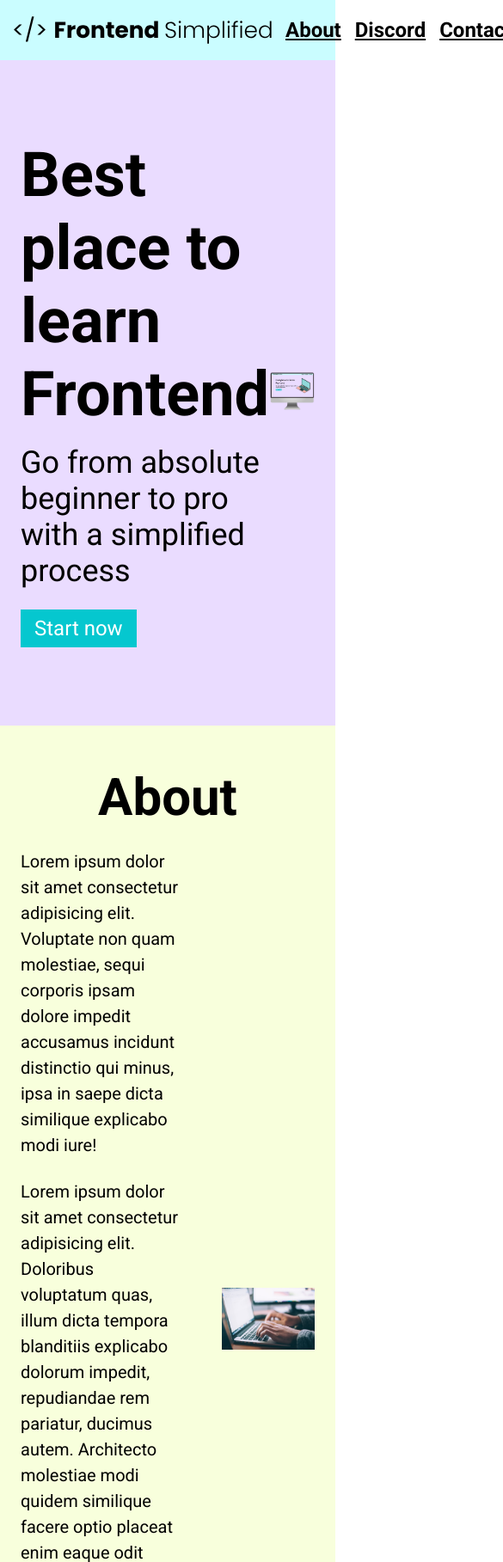
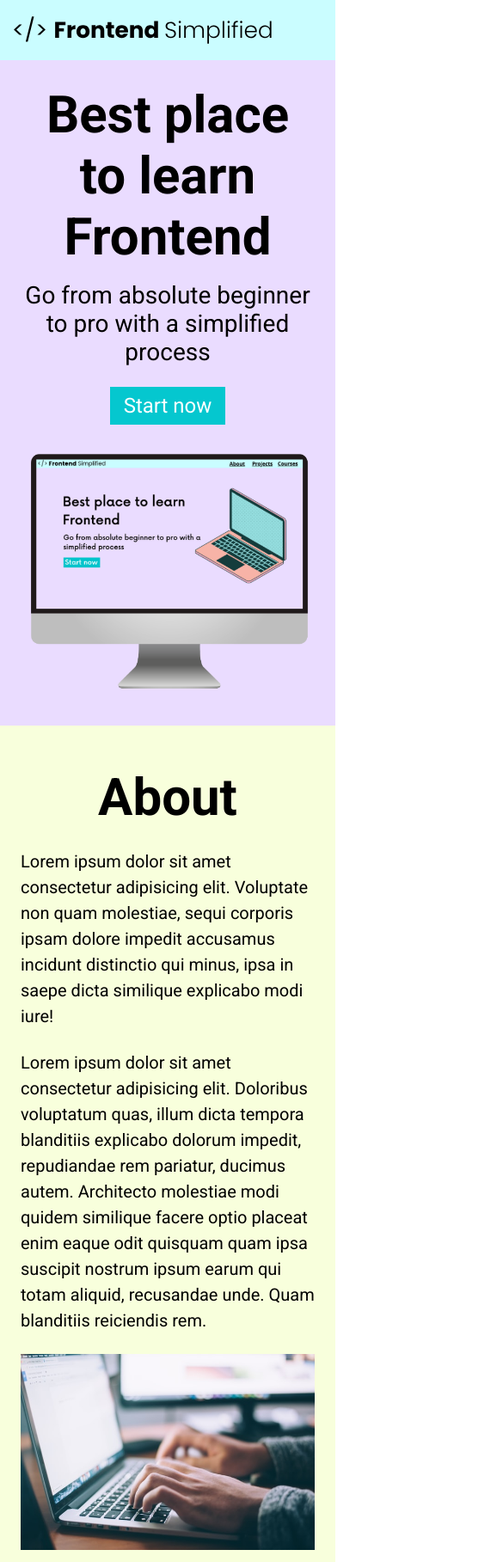
Before and after one commit to gasabi23/ppproject, a plain HTML site: page index.html in a window 390 px wide. Shown: the top 1817 px of the page at 86% size, 585 px wide, since content can reach past the window. Drawn offline with Linux system fonts and the light colour scheme.

Commit message:
moreCode

```diff
--- a/index.html
+++ b/index.html
@@ -9,7 +9,7 @@
 <body>
     <section>
        <nav>
-        <img src="./Assets/FES.svg" class="logo" alt="">
+        <img class="logo" src="./Assets/FES.svg" alt=""/>
         <ul>
             <li><a href="#about">About</a></li>
             <li><a href="#discord">Discord</a></li>
@@ -18,10 +18,10 @@
        </nav>
        <header>
         <div class="row">
-        <div>
+        <div class="home__description">
         <h1>Best place to learn Frontend</h1>
         <p class="subheader">Go from absolute beginner to pro with a simplified process</p>
-        <button>Start now</button>
+        <button class="home__description--button">Start now</button>
         </div>
         <figure>
             <img src="./Assets/laptop.png" alt="Home page image">
@@ -87,11 +87,11 @@
 
     <footer>
         <img class="footer__logo" src="./Assets/FES.svg" alt="">
-        <div class="footer__link">
-            <a href="#about">About</a>
-            <a href="#discord">Discord</a>
-            <a href="#contact">Contact</a>
-            <a href="#courses">Courses</a>
+        <div class="footer__links">
+            <a class="footer__link" href="#about">About</a>
+            <a class="footer__link" href="#discord">Discord</a>
+            <a class="footer__link" href="#contact">Contact</a>
+            <a class="footer__link" href="#courses">Courses</a>
         </div>
         <p>Copyright Frontend Simplified</p>
     </footer>
--- a/style.css
+++ b/style.css
@@ -140,6 +140,7 @@
     display: flex;
     flex-direction: column;
     margin: 0 auto;
+    padding: 0 24px;
  }
 
  input, textarea {
@@ -163,10 +164,78 @@
    max-width: 480px;
    margin-bottom: 16px;
  }
- .footer__link {
+ .footer__links {
     margin-bottom: 32px;
  }
 
  .footer__link {
    padding: 0 16px;
  }
+
+ /* SMALL PHONES, TABLETS, LARGE SMARTPHONES */
+
+ @media (max-width: 728px) {
+   .row {
+      flex-direction: column;
+   }
+
+   .home__description {
+      margin-bottom: 24px;
+      display: flex;
+      flex-direction: column;
+      align-items: center;
+   }
+
+   .home__description--button {
+      max-width: 240px;
+   }
+
+   h1 {
+      text-align: center;
+      font-size: 60px;
+   }
+
+   .subheader {
+      text-align: center;
+      font-size: 28px;
+   }
+
+   nav ul {
+      display: none;
+    }
+
+    .section__description {
+      flex-direction: column;
+    }
+
+    .section__description--wrapper {
+      width: 100%;
+    }
+
+    .about__img--wrapper {
+       width: 100%;
+    }
+
+    #discord .section__description {
+      flex-direction: column-reverse
+    }
+
+    footer {
+      padding: 48px 24px;
+    }
+
+    .footer__logo {
+   max-width: 360px;
+    }
+
+    .footer__link{
+      padding: 0 4px;
+      font-size: 18px;
+    }
+
+    .footer__link {
+     margin-bottom: 24px;
+    }
+
+
+ }
```
